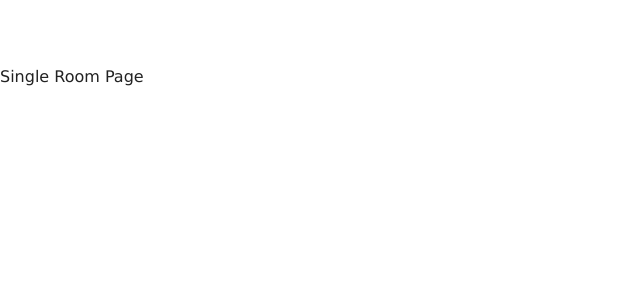
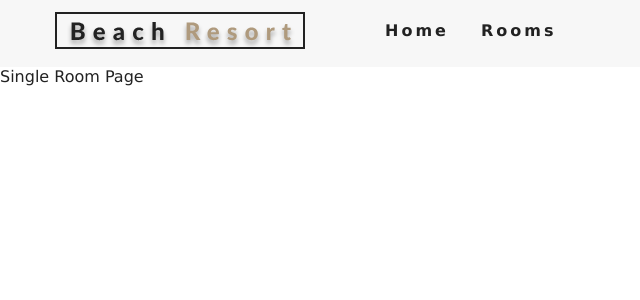
Before and after one commit to RostyslavL/React-Beach-Resort, a React (Create React App) app: page /rooms/1 in a window 1280 px wide. Shown: the top 300 px of the page, without its empty margins (0-640 px from the left). Built offline with nearby package versions, Linux system fonts and the light colour scheme.

Commit message:
feat: create Navbar component

```diff
--- a/src/App.css
+++ b/src/App.css
@@ -112,8 +112,8 @@
   color: var(--primaryColor);
 }
 .nav-links {
-  height: 0;
-  overflow: hidden;
+  /* height: 0;
+  overflow: hidden; */
   transition: var(--mainTransition);
   list-style-type: none;
 }
--- a/src/App.js
+++ b/src/App.js
@@ -5,10 +5,12 @@
 import ErrorPage from './pages/ErrorPage'
 import SingleRoom from './pages/SingleRoom'
 import {Switch, Route} from 'react-router-dom'
+import Navbar from './components/Navbar'
 
 function App() {
   return (
     <>
+    <Navbar />
       <Switch>
         <Route exact path="/" component={Home}/>
         <Route exact path="/rooms" component={Rooms}/>
--- /dev/null
+++ b/src/components/Navbar.js
@@ -0,0 +1,43 @@
+import React, { Component  } from 'react'
+import logo  from '../images/logo.svg'
+import {FaAlignRight}  from 'react-icons/fa'
+import {Link}  from 'react-router-dom'
+
+export default class Navbar extends Component {
+
+   state = {
+       isOpen: false
+   }
+
+   handleToggle = () => {
+       this.setState({isOpen: !this.state.isOpen})
+   }
+
+    render() {
+        return (
+            <nav className="navbar">
+                <div className="nav-center">
+                    <div className="nav-header">
+                        <Link to="/">
+                            <img src={logo} alt="Beach Resort" />
+                        </Link>
+                        <button
+                            type="button"
+                            className="nav-btn"
+                            onClick={this.handleToggle}>
+                                <FaAlignRight className="nav-icon"/>
+                        </button>
+                    </div>
+                    <ul className={this.state.isOpen ? "nav-links show-nav" : "nav-links"}>
+                        <li>
+                            <Link to="/"> Home </Link>
+                        </li>
+                        <li>
+                            <Link to="/rooms"> Rooms </Link>
+                        </li>
+                    </ul>
+                </div>
+            </nav>
+        )
+    }
+}
```
